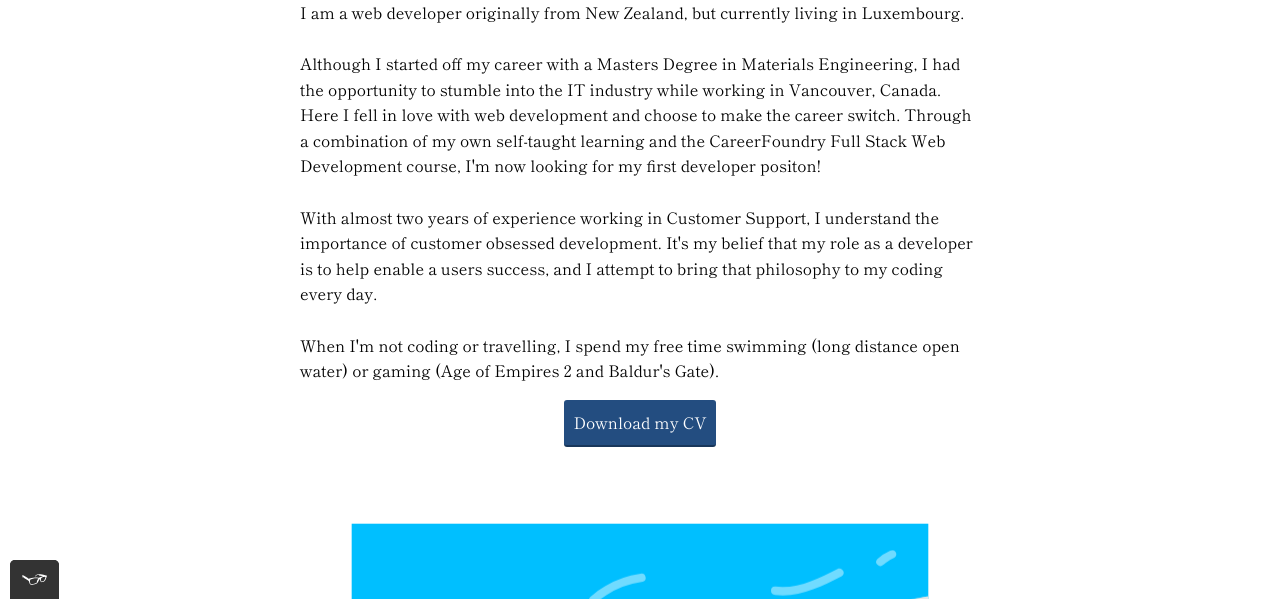
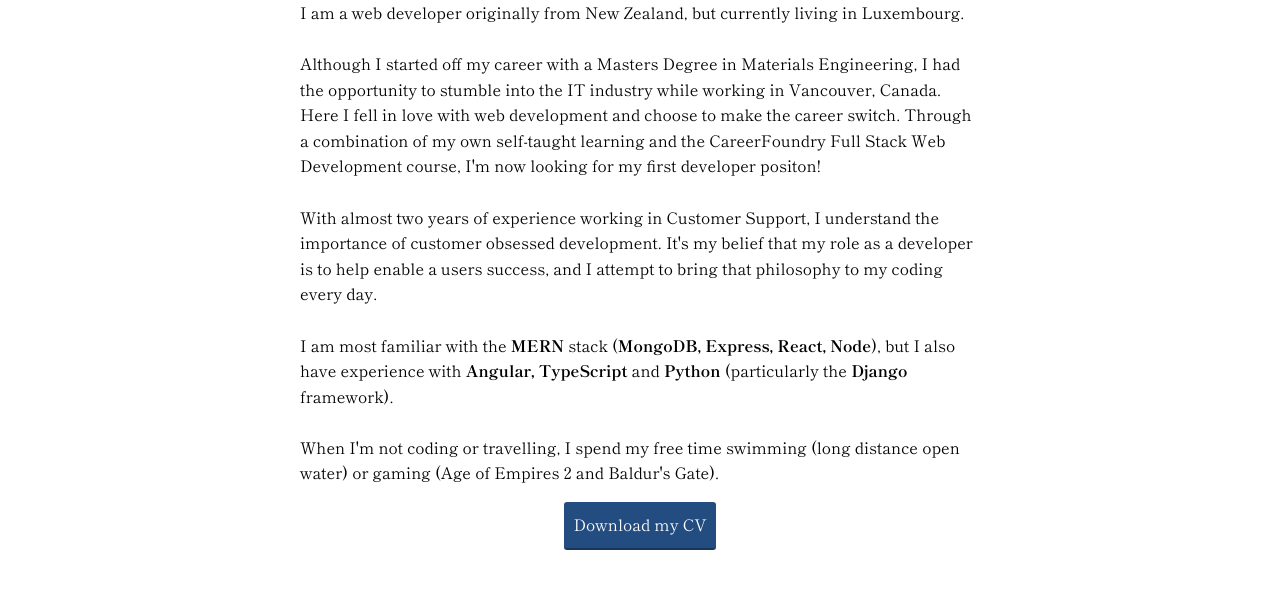
Before and after one commit to T-Dogg-PO/portfolio-site, a plain HTML site: page about.html in a window 1280 px wide. Shown: the part 201-800 px from the top of the page. Drawn offline with nearby package versions, Linux system fonts and the light colour scheme.

Commit message:
Removed tota11y

```diff
--- a/about.html
+++ b/about.html
@@ -41,46 +41,13 @@
             <p>I am a web developer originally from New Zealand, but currently living in Luxembourg.<br><br>
                 Although I started off my career with a Masters Degree in Materials Engineering, I had the opportunity to stumble into the IT industry while working in Vancouver, Canada. Here I fell in love with web development and choose to make the career switch. Through a combination of my own self-taught learning and the CareerFoundry Full Stack Web Development course, I'm now looking for my first developer positon!<br><br>
                 With almost two years of experience working in Customer Support, I understand the importance of customer obsessed development. It's my belief that my role as a developer is to help enable a users success, and I attempt to bring that philosophy to my coding every day.<br><br>
+                I am most familiar with the <b>MERN</b> stack (<b>MongoDB, Express, React, Node</b>), but I also have experience with <b>Angular, TypeScript</b> and <b>Python</b> (particularly the <b>Django</b> framework).<br><br>
                 When I'm not coding or travelling, I spend my free time swimming (long distance open water) or gaming (Age of Empires 2 and Baldur's Gate).
                 </p>
 
             <div class="parent-button-center">
                 <a href='files/cv.pdf' class="button" download>Download my CV</a>
             </div>
-
-            <!-- Table detailing programming experience and skillset -->
-            <!-- <h2>Programming Experience:</h2>
-            <table>
-                <thead>
-                    <tr>
-                        <th>Skills</th>
-                        <th>Years of Experience</th>
-                        <th>Level of Experience</th>
-                    </tr>
-                </thead>
-                <tbody>
-                    <tr>
-                        <td>Python + Django</td>
-                        <td>2</td>
-                        <td>Intermediate</td>
-                    </tr>
-                    <tr>
-                        <td>HTML</td>
-                        <td>2</td>
-                        <td>Intermediate</td>
-                    </tr>
-                    <tr>
-                        <td>CSS</td>
-                        <td>2</td>
-                        <td>Intermediate</td>
-                    </tr>
-                    <tr>
-                        <td>JavaScript</td>
-                        <td>1</td>
-                        <td>Beginner</td>
-                    </tr>
-                </tbody>
-            </table> -->
 
             <div class="parent-image-center">
                 <figure class="about-image">
@@ -99,7 +66,5 @@
                 <img src="img/twitter.svg" alt="Link to Thomas Tremlett's Twitter account">
             </div>
         </footer>
-
-        <script src="js/tota11y.min.js"></script>
     </body>
 </html>
```
Also changed, not shown: index.html (+0 -2 lines), work.html (+1 -3 lines), 1 other file.
